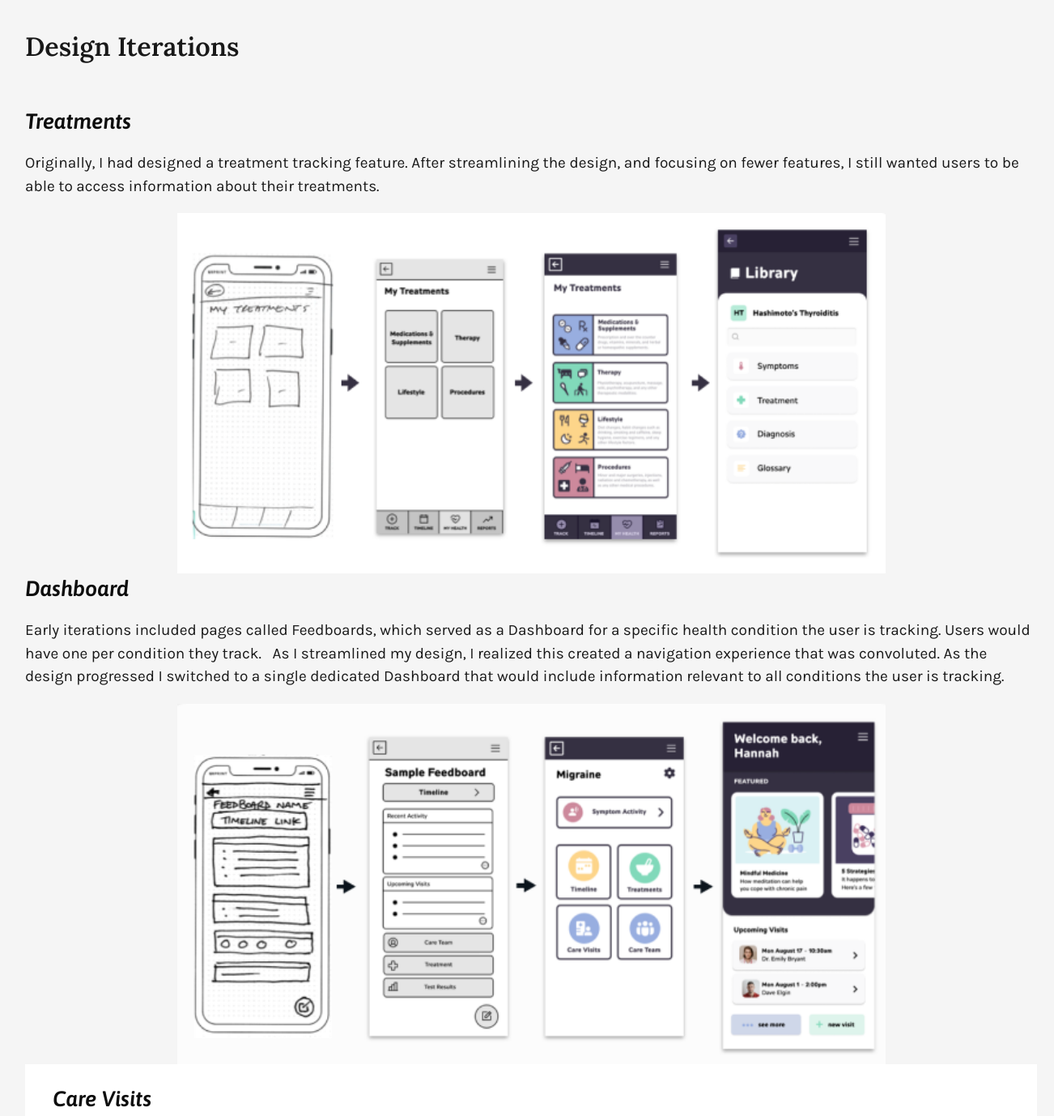
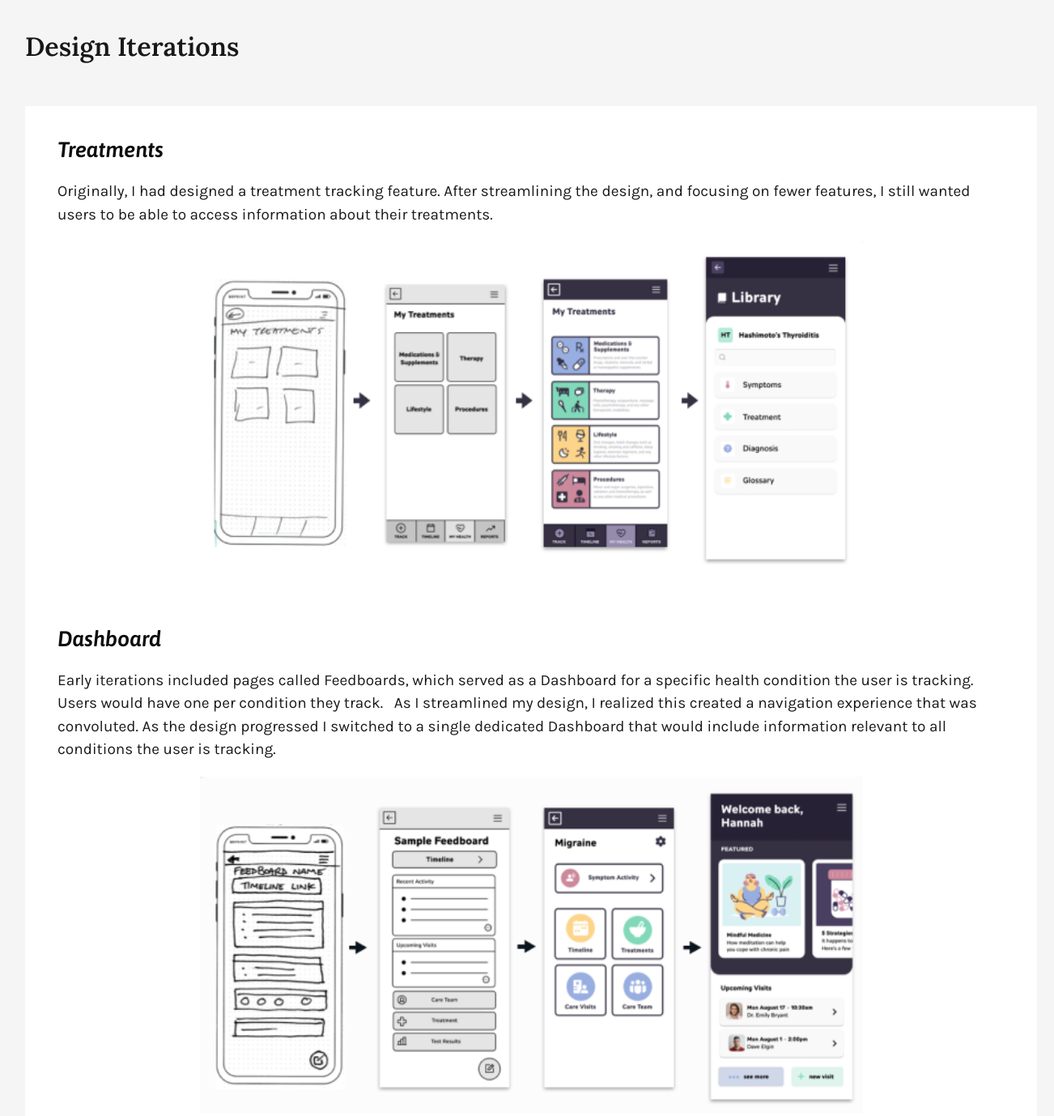
Before and after one commit to hfultondesign/portfolio-website-hf, a plain HTML site: page advocare.html in a window 1536 px wide. Shown: the part 4260-5638 px from the top of the page at 81% size, without its empty margins (112-1414 px from the left). Drawn offline with nearby package versions, Linux system fonts and the light colour scheme.

Commit message:
Update style.css

```diff
--- a/css/style.css
+++ b/css/style.css
@@ -722,6 +722,7 @@ nav>ul>li>a:active {
   #advo-box-designs #advo-box-designs2 {
     padding-left: 30px;
     padding-right: 30px;
+    background-color: #ffffff;
   }
 
   #advo-illus1 {
@@ -892,7 +893,15 @@ nav>ul>li>a:active {
     background-color: #ffffff;
   }
 
-  #advo-box-designs #advo-box-designs2 {
+  #advo-box-designs {
+    padding-left: 40px;
+    padding-right: 40px;
+    padding-top: 35px;
+    padding-bottom: 20px;
+    background-color: #ffffff;
+  }
+
+  #advo-box-designs2 {
     padding-left: 40px;
     padding-right: 40px;
     padding-top: 35px;
@@ -979,4 +988,20 @@ nav>ul>li>a:active {
     padding-right: 20px;
     margin-top: 120px;
   }
+
+  #advo-box-designs {
+    padding-left: 40px;
+    padding-right: 40px;
+    padding-top: 35px;
+    padding-bottom: 20px;
+    background-color: #ffffff;
+  }
+
+  #advo-box-designs2 {
+    padding-left: 40px;
+    padding-right: 40px;
+    padding-top: 35px;
+    padding-bottom: 20px;
+    background-color: #ffffff;
+  }
 }
```
